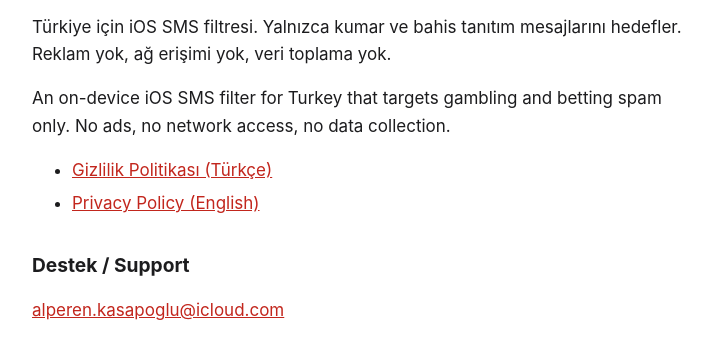
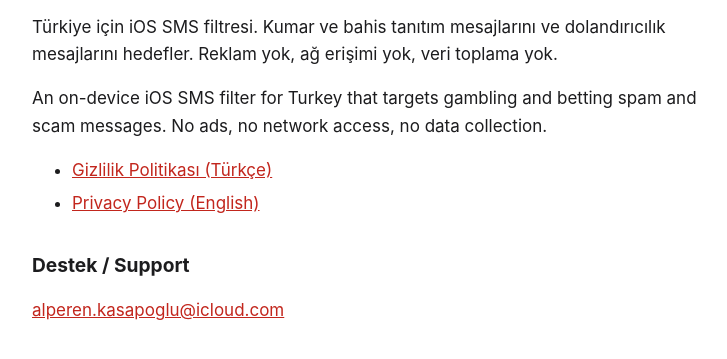
Before and after one commit to alperenkasapoglu66-png/spamurai-site, a plain HTML site: page index.html in a window 1280 px wide. Shown: the part 79-438 px from the top of the page, without its empty margins (272-999 px from the left). Drawn offline with Linux system fonts and the light colour scheme.

Commit message:
Dolandiricilik filtresi gizlilik ve tanitim metinlerine eklendi
Co-Authored-By: Claude Fable 5.2 <noreply@anthropic.com>

```diff
--- a/index.html
+++ b/index.html
@@ -9,8 +9,8 @@
 <body>
 <main>
 <h1>Spamurai</h1>
-<p>Türkiye için iOS SMS filtresi. Yalnızca kumar ve bahis tanıtım mesajlarını hedefler. Reklam yok, ağ erişimi yok, veri toplama yok.</p>
-<p lang="en">An on-device iOS SMS filter for Turkey that targets gambling and betting spam only. No ads, no network access, no data collection.</p>
+<p>Türkiye için iOS SMS filtresi. Kumar ve bahis tanıtım mesajlarını ve dolandırıcılık mesajlarını hedefler. Reklam yok, ağ erişimi yok, veri toplama yok.</p>
+<p lang="en">An on-device iOS SMS filter for Turkey that targets gambling and betting spam and scam messages. No ads, no network access, no data collection.</p>
 <ul>
 <li><a href="gizlilik.html">Gizlilik Politikası (Türkçe)</a></li>
 <li><a href="privacy.html" lang="en">Privacy Policy (English)</a></li></ul>
```
Also changed, not shown: gizlilik.html (+1 -1 lines), privacy.html (+1 -1 lines).
